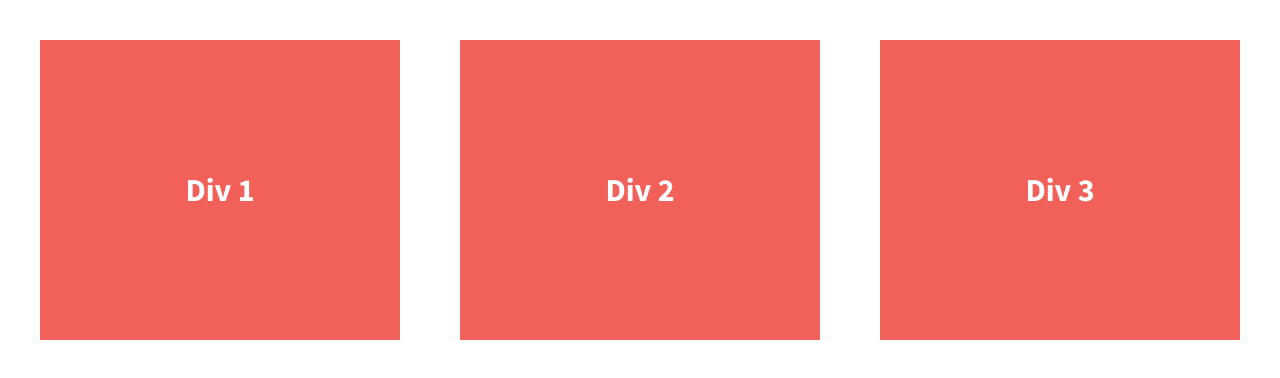
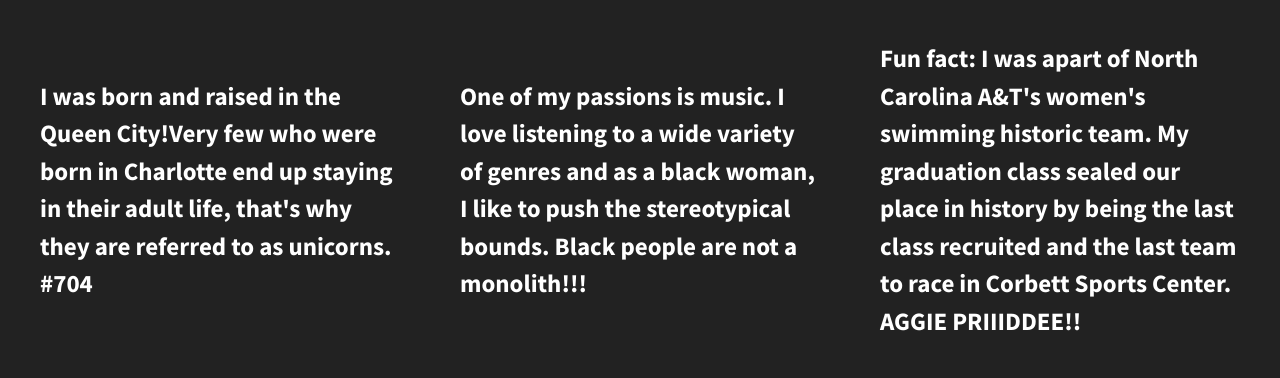
Before and after one commit to kenyajdunn/flexbox-3, a plain HTML site: page index.html in a window 1280 px wide. Drawn offline with nearby package versions, Linux system fonts and the light colour scheme.

Commit message:
Edited text columns

```diff
--- a/css/main.css
+++ b/css/main.css
@@ -97,12 +97,14 @@ textarea {
 
 
 html {
-  background-color: #fff;
+  background-color: #222;
   height: 100%;
+  width: 100%;
 }
 
 body {
   font-family: 'Source Sans Pro', sans-serif;
+  font-weight: 700;
   padding: 2em;
   font-size: 1.25em;
   height: 100%;
@@ -110,23 +112,25 @@ body {
 
 .wrapper {
   /*add display:flex and set justify-content to space-between*/
-  font-weight: 700;
+  flex-flow: row wrap;
   display: flex;
   justify-content: space-between;
-}
+  align-items: center;
+  }
 
 .div-1, .div-2, .div-3 {
   /*give the divs a width of 30%, add display:flex, set justify-content and align-items to center*/
   color: #fff;
   line-height: 1.5em;
-  font-size: 1.6em;
-  background-color: #f16059;
-  height: 300px;
+  font-size: 1.25em;
+  background-color: none;
+  height: auto;
   width: 30%;
   display: flex;
   justify-content: center;
   align-items: center;
 }
+
 
 
 
--- a/index.html
+++ b/index.html
@@ -15,6 +15,7 @@
         <script src="js/vendor/modernizr-2.8.3.min.js"></script>
         <link href='http://fonts.googleapis.com/css?family=Lora:700' rel='stylesheet' type='text/css'>
         <link href='http://fonts.googleapis.com/css?family=Source+Sans+Pro:400,700' rel='stylesheet' type='text/css'>
+        <link href="https://fonts.googleapis.com/css2?family=Dancing+Script:wght@700&display=swap" rel="stylesheet">
     </head>
     <body>
         <!--[if lt IE 8]>
@@ -23,13 +24,13 @@
 
         <section class="wrapper">
             <div class="div-1">
-                Div 1
+                I was born and raised in the Queen City!Very few who were born in Charlotte end up staying in their adult life, that's why they are referred to as unicorns.  #704
             </div>
             <div class="div-2">
-                Div 2
+                One of my passions is music. I love listening to a wide variety of genres and as a black woman, I like to push the stereotypical bounds. Black people are not a monolith!!!</p>
             </div>
             <div class="div-3">
-                Div 3
+                Fun fact: I was apart of North Carolina A&T's women's swimming historic team. My graduation class sealed our place in history by being the last class recruited and the last team to race in Corbett Sports Center.<br> AGGIE PRIIIDDEE!!
             </div>
         </section>
 
```
